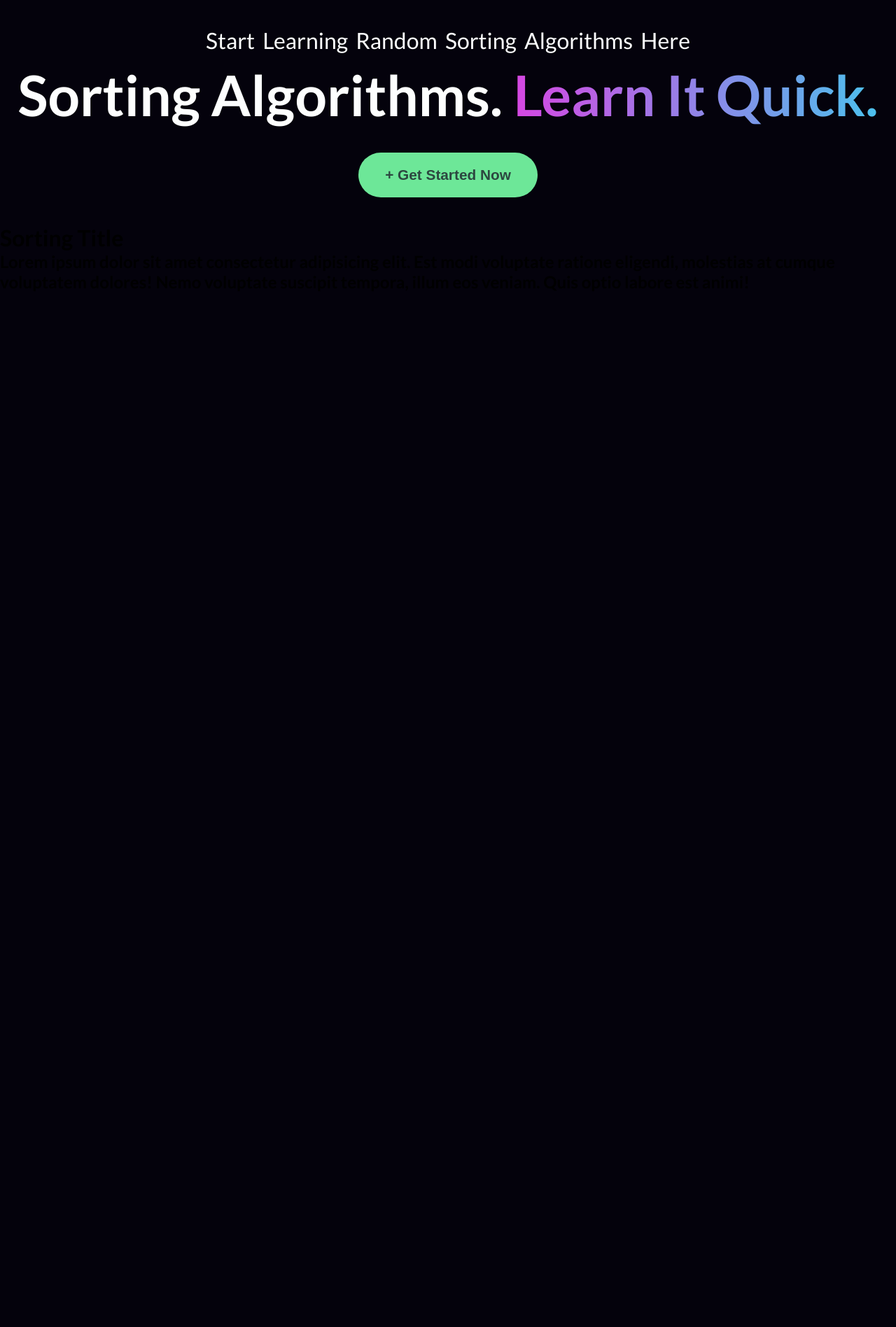
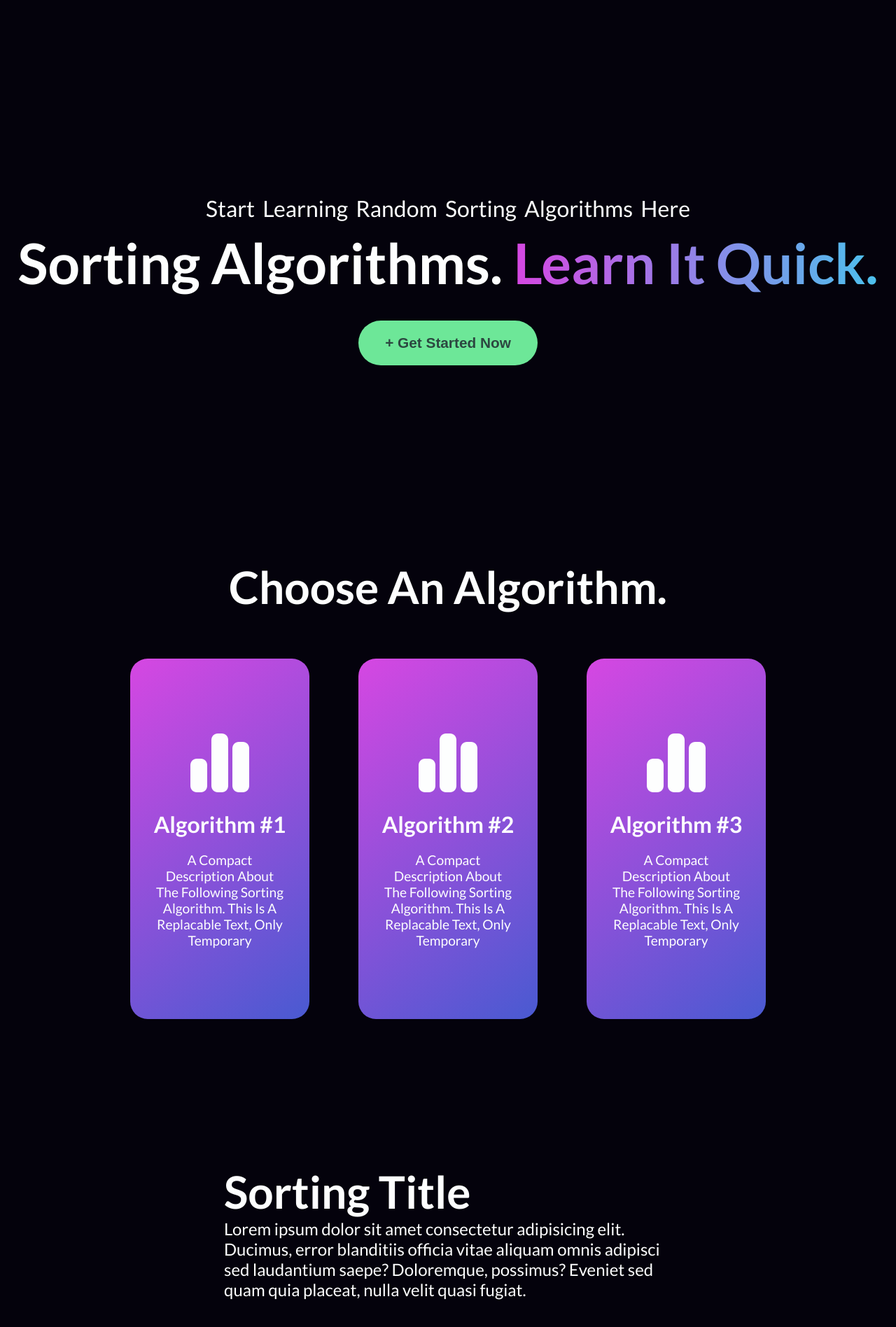
Before and after one commit to FMark207/Random-Algorithm-Project, a React (Create React App) app in the folder random-algorith-program/: page / in a window 1280 px wide. Shown: the top 1896 px of the page at 70% size. Before the commit the page ends 800 px from the top, so only its background shows below. Built offline with nearby package versions, Linux system fonts and the light colour scheme.

Commit message:
Finsihed Card Section, Started Code Display

```diff
--- a/random-algorith-program/package.json
+++ b/random-algorith-program/package.json
@@ -12,7 +12,7 @@
     "web-vitals": "^2.1.4"
   },
   "scripts": {
-    "start": "react-scripts start",
+    "dev": "react-scripts start",
     "build": "react-scripts build",
     "test": "react-scripts test",
     "eject": "react-scripts eject"
--- a/random-algorith-program/src/App.css
+++ b/random-algorith-program/src/App.css
@@ -9,46 +9,8 @@
 
 body{
   background-color: #04020C;
-  height: 100vh;
+  height: 200vh;
   width: 100%;
   font-family: lato;
+  overflow-x: hidden;
 }
-
-
-.header{
-  width: 100%;
-  height: 40vh;
-  color: #FDFEFE;
-  display: flex;
-  align-items: center;
-  justify-content: center;
-  flex-direction: column;
-  gap: 10px;
-}
-
-.header-text{
-  font-size: 2rem;
-  word-spacing: 5px;
-}
-
-.header-title{
-  font-size: 5rem;
-}
-
-.grad-text{
-  background: linear-gradient(90deg, rgba(214,71,226,1) 0%, rgba(76,193,237,1) 100%);
-  -webkit-background-clip: text;
-  -webkit-text-fill-color: transparent;
-}
-
-.header-btn{
-  margin-top: 2%;
-  width: 20%;
-  padding: 20px;
-  border-radius: 50px;
-  border: none;
-  background-color: #6DE798;
-  color: #2c4740;
-  font-size: 1.3rem;
-  font-weight: 600;
-}
--- a/random-algorith-program/src/App.jsx
+++ b/random-algorith-program/src/App.jsx
@@ -1,40 +1,15 @@
 import './App.css';
 import 'https://kit.fontawesome.com/3b31cb99f3.js'
-
-
-function randomNum() {
-  return Math.floor(Math.random() * 100);
-}
-
-function Header() {
-  return(
-    <div className='header'>
-      <p className='header-text'>Start Learning Random Sorting Algorithms Here</p>
-      <h1 className='header-title'>Sorting Algorithms. <span className='grad-text'>Learn It Quick.</span></h1>
-      <button className='header-btn'>+ Get Started Now</button>
-
-    </div>
-  )
-}
-
-function Sorting() {
-  return (
-    <div className='sorting'>
-      <div className='sorting-desc'>
-        <h1 className='sorting-title'>Sorting Title</h1>
-        <h2>Lorem ipsum dolor sit amet consectetur adipisicing elit. Est modi voluptate ratione eligendi, molestias at cumque voluptatem dolores! Nemo voluptate suscipit tempora, illum eos veniam. Quis optio labore est animi!</h2>
-      </div>
-    </div>
-  );
-}
-
-
+import Header from './components/Header_Comp/Header';
+import Cards from './components/Cards_Comp/cards';
+import Paragraph from './components/Paragraph_Comp/Paragraph';
 
 function App() {
   return (
     <>
       <Header />
-      <Sorting />
+      <Cards />
+      <Paragraph />
     </>
   );
 }
--- /dev/null
+++ b/random-algorith-program/src/components/Cards_Comp/cards.css
@@ -0,0 +1,57 @@
+.card{
+    background: rgb(73,90,209);
+    background: linear-gradient(323deg, rgba(73,90,209,1) 0%, rgba(214,71,226,1) 100%);
+    width: 20vw;
+    height: 80%;
+    border-radius: 25px;
+    padding: 10px;
+    display: flex;
+    align-items: center;
+    justify-content: center;
+    flex-direction: column;
+    gap: 20px;
+    transition: ease-in-out 0.5s;
+    cursor: pointer;
+}
+
+.card:hover{
+    box-shadow: rgba(211, 211, 211, 0.35) 0px 20px 60px;
+    transform: scale(1.1);
+}
+
+.card h3{
+    font-size: 2rem;
+}
+
+.card p{
+    font-size: 1.2rem;
+    text-align: center;
+    width: 80%;
+}
+
+.cards{
+    width: 100%;
+    height: 90vh;
+    display: flex;
+    justify-content: center;
+    align-items: center;
+    flex-direction: column;
+    color: #FDFEFE;
+}
+
+.cards-holder{
+    width: 100%;
+    height: 90vh;
+    display: flex;
+    justify-content: center;
+    align-items: center;
+    gap: 70px;
+}
+
+.cards h1{
+    font-size: 4rem;
+}
+
+i{
+    font-size: 6rem;
+}
--- /dev/null
+++ b/random-algorith-program/src/components/Cards_Comp/cards.jsx
@@ -0,0 +1,29 @@
+import "./cards.css"
+import "https://kit.fontawesome.com/3b31cb99f3.js"
+
+function Card(props) {
+    return(
+        <div className="card">
+            <i className="fa-solid fa-chart-simple"></i>
+            <h3>{props.title}</h3>
+            <p>{props.description}</p>
+        </div>
+    )
+}
+
+
+export default function Cards() {
+    return(
+      <div className='cards'>
+        <h1>Choose An Algorithm.</h1>
+        <div className="cards-holder">
+            <Card title="Algorithm #1"
+            description="A Compact Description About The Following Sorting Algorithm. This Is A Replacable Text, Only Temporary"/>
+            <Card title="Algorithm #2"
+            description="A Compact Description About The Following Sorting Algorithm. This Is A Replacable Text, Only Temporary"/>
+            <Card title="Algorithm #3"
+            description="A Compact Description About The Following Sorting Algorithm. This Is A Replacable Text, Only Temporary"/>
+        </div>
+      </div>
+    )
+  }
--- /dev/null
+++ b/random-algorith-program/src/components/Header_Comp/Header.css
@@ -0,0 +1,43 @@
+.header{
+    width: 100%;
+    height: 100vh;
+    color: #FDFEFE;
+    display: flex;
+    align-items: center;
+    justify-content: center;
+    flex-direction: column;
+    gap: 10px;
+  }
+
+  .header-text{
+    font-size: 2rem;
+    word-spacing: 5px;
+  }
+
+  .header-title{
+    font-size: 5rem;
+  }
+
+  .grad-text{
+    background: linear-gradient(90deg, rgba(214,71,226,1) 0%, rgba(76,193,237,1) 100%);
+    -webkit-background-clip: text;
+    -webkit-text-fill-color: transparent;
+  }
+
+  .header-btn{
+    margin-top: 2%;
+    width: 20%;
+    padding: 20px;
+    border-radius: 50px;
+    border: none;
+    background-color: #6DE798;
+    color: #2c4740;
+    font-size: 1.3rem;
+    font-weight: 600;
+    cursor: pointer;
+    transition: 0.2s ease-in-out;
+  }
+
+  .header-btn:hover{
+    transform: scale(0.97);
+  }
--- /dev/null
+++ b/random-algorith-program/src/components/Header_Comp/Header.jsx
@@ -0,0 +1,11 @@
+import "./Header.css"
+
+export default function Header() {
+    return(
+      <div className='header'>
+        <p className='header-text'>Start Learning Random Sorting Algorithms Here</p>
+        <h1 className='header-title'>Sorting Algorithms. <span className='grad-text'>Learn It Quick.</span></h1>
+        <button className='header-btn'>+ Get Started Now</button>
+      </div>
+    )
+  }
--- /dev/null
+++ b/random-algorith-program/src/components/Paragraph_Comp/Paragraph.css
@@ -0,0 +1,21 @@
+.paragraph{
+    color: #FDFEFE;
+    display: flex;
+    align-items: center;
+    justify-content: center;
+    height: 40vh;
+    width: 100%;
+    margin-top: 10vh;
+}
+
+.paragraph-text{
+    width: 50%;
+}
+
+.paragraph-text h1{
+    font-size: 4rem;
+}
+
+.paragraph-text p{
+    font-size: 1.5rem;
+}
--- /dev/null
+++ b/random-algorith-program/src/components/Paragraph_Comp/Paragraph.jsx
@@ -0,0 +1,14 @@
+import "./Paragraph.css"
+
+
+export default function Paragraph(props) {
+    return(
+      <div className='paragraph'>
+        <div className='paragraph-text'>
+            <h1>Sorting Title</h1>
+            <p>Lorem ipsum dolor sit amet consectetur adipisicing elit. Ducimus, error blanditiis officia vitae aliquam omnis adipisci sed laudantium saepe? Doloremque, possimus? Eveniet sed quam quia placeat, nulla velit quasi fugiat.</p>
+        </div>
+        <img source=""/>
+      </div>
+    )
+  }
```
Also changed, not shown: 1 other file (tests, documents, lock files or other folders).
